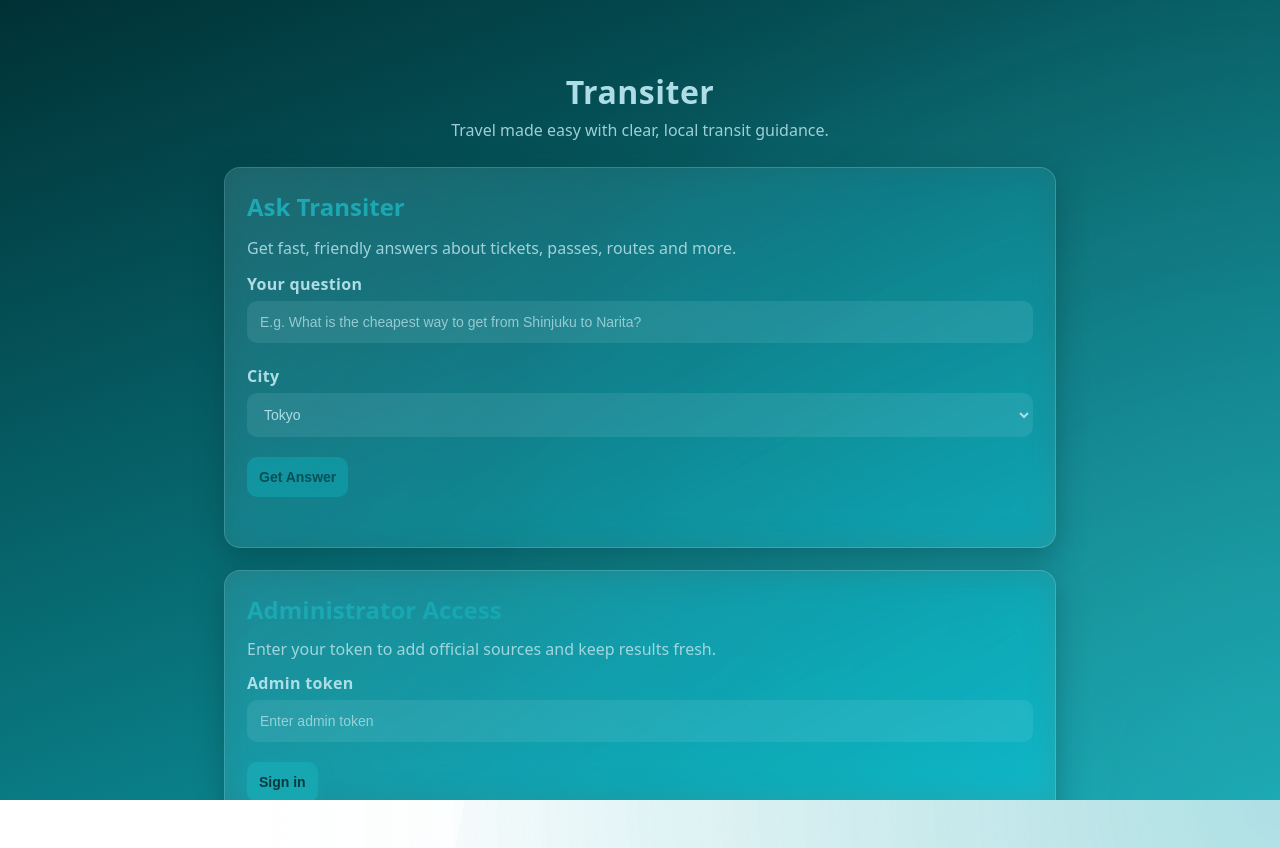
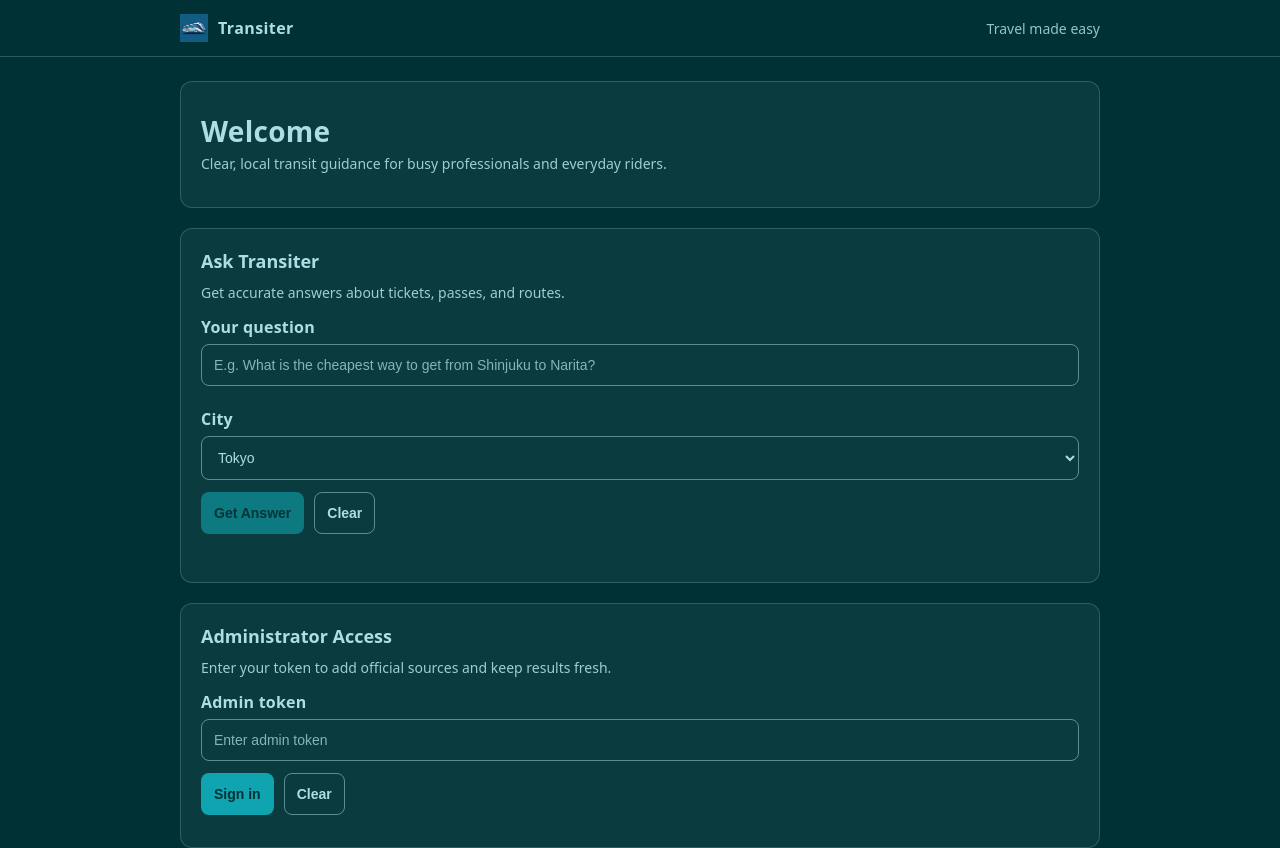
Before and after one commit to Shahzaibahmed779/RAG, a React (Vite) app in the folder Transiter/frontend/: page / in a window 1280 px wide. Shown: the top 848 px of the page. Before the commit the page ends 800 px from the top, so only its background shows below. Built offline with nearby package versions, Linux system fonts and the light colour scheme; no server answers.

Commit message:
feat: enhance UI with logo, improved header, and added buttons for clearing and resetting inputs.
Co-authored-by: Genie <genie@cosine.sh>

```diff
--- a/Transiter/frontend/src/App.jsx
+++ b/Transiter/frontend/src/App.jsx
@@ -1,5 +1,6 @@
 import { useState } from "react";
 import ReactMarkdown from "react-markdown";
+import logo from "./assets/logo.png";
 
 const API = import.meta.env.VITE_API_URL;
 
@@ -29,9 +30,9 @@ function Chat() {
 
   return (
     <div className="card">
-      <h2 style={{ marginBottom: "14px" }}>Ask Transiter</h2>
-      <p style={{ marginTop: 0, marginBottom: "14px", opacity: 0.9 }}>
-        Get fast, friendly answers about tickets, passes, routes and more.
+      <h2>Ask Transiter</h2>
+      <p className="section-sub">
+        Get accurate answers about tickets, passes, and routes.
       </p>
 
       <label className="field-label">Your question</label>
@@ -51,9 +52,20 @@ function Chat() {
         <option value="Kyoto">Kyoto</option>
       </select>
 
+      <div style={{ display: "flex", gap: 10 }}>
         <button onClick={ask} disabled={loading || !query.trim()}>
           {loading ? "Thinking…" : "Get Answer"}
         </button>
+        <button
+          className="btn-secondary"
+          onClick={() => {
+            setQuery("");
+            setAnswer("");
+          }}
+        >
+          Clear
+        </button>
+      </div>
 
       <div style={{ marginTop: 16, whiteSpace: "pre-wrap", maxHeight: "320px", overflowY: "auto" }} className="markdown">
         <ReactMarkdown>{answer}</ReactMarkdown>
@@ -95,7 +107,7 @@ function Admin({ token }) {
   return (
     <div className="card">
       <h2>Knowledge Ingestion</h2>
-      <p style={{ marginTop: 0, marginBottom: "12px", opacity: 0.9 }}>
+      <p className="section-sub">
         Add trusted URLs to improve Transiter’s city-specific guidance.
       </p>
 
@@ -124,7 +136,20 @@ function Admin({ token }) {
         placeholder="fares, passes, routes"
       />
 
+      <div style={{ display: "flex", gap: 10 }}>
         <button onClick={ingest}>Ingest</button>
+        <button
+          className="btn-secondary"
+          onClick={() => {
+            setUrls("");
+            setTags("");
+            setResult("");
+          }}
+        >
+          Reset
+        </button>
+      </div>
+
       <pre style={{ marginTop: 12, fontSize: "0.9em", whiteSpace: "pre-wrap" }}>
         {result}
       </pre>
@@ -146,23 +171,30 @@ export default function App() {
 
   return (
     <>
-      {/* brand background accents */}
-      <div className="wave"></div>
-      <div className="wave wave2"></div>
-      <div className="wave wave3"></div>
+      <header className="app-header">
+        <div className="app-header-inner">
+          <div className="brand">
+            <img src={logo} alt="Transiter logo" />
+            <div className="brand-name">Transiter</div>
+          </div>
+          <div className="header-sub">Travel made easy</div>
+        </div>
+      </header>
 
       <div className="container">
-        <h1 style={{ marginTop: "46px", marginBottom: "6px" }}>Transiter</h1>
-        <p style={{ textAlign: "center", marginTop: 0, marginBottom: "26px", opacity: 0.9 }}>
-          Travel made easy with clear, local transit guidance.
+        <div className="card">
+          <h1>Welcome</h1>
+          <p className="section-sub">
+            Clear, local transit guidance for busy professionals and everyday riders.
           </p>
+        </div>
 
         <Chat />
 
         {!isAdmin ? (
           <div className="card">
             <h2>Administrator Access</h2>
-            <p style={{ marginTop: 0, marginBottom: "12px", opacity: 0.9 }}>
+            <p className="section-sub">
               Enter your token to add official sources and keep results fresh.
             </p>
             <label className="field-label">Admin token</label>
@@ -171,11 +203,23 @@ export default function App() {
               onChange={(e) => setAdminToken(e.target.value)}
               placeholder="Enter admin token"
             />
+            <div style={{ display: "flex", gap: 10 }}>
               <button onClick={tryLogin}>Sign in</button>
+              <button
+                className="btn-secondary"
+                onClick={() => setAdminToken("")}
+              >
+                Clear
+              </button>
+            </div>
           </div>
         ) : (
           <Admin token={adminToken} />
         )}
+
+        <footer className="footer">
+          © {new Date().getFullYear()} Transiter. All rights reserved.
+        </footer>
       </div>
     </>
   );
--- a/Transiter/frontend/src/index.css
+++ b/Transiter/frontend/src/index.css
@@ -11,202 +11,189 @@ body,
   height: 100%;
   margin: 0;
   font-family: system-ui, -apple-system, Segoe UI, Roboto, Arial, sans-serif;
-  background: linear-gradient(160deg, var(--bg) 0%, var(--primary) 100%);
+  background: var(--bg);
   color: var(--text);
-  overflow-x: hidden;
 }
 
-.container {
-  max-width: 880px;
-  margin: 0 auto;
-  padding: 24px;
-  position: relative;
-  z-index: 1; /* keep UI above waves */
+* {
+  box-sizing: border-box;
 }
 
-/* Glass card with subtle border */
-.card {
-  background: rgba(175, 221, 229, 0.08); /* accent tint */
-  backdrop-filter: blur(16px) saturate(160%);
-  border-radius: 16px;
-  padding: 22px;
-  margin-bottom: 22px;
-  border: 1px solid rgba(175, 221, 229, 0.25);
-  box-shadow: 0 10px 30px rgba(0, 49, 53, 0.35); /* bg color shadow */
-  position: relative;
-  overflow: hidden;
+/* Header */
+.app-header {
+  position: sticky;
+  top: 0;
+  z-index: 10;
+  background: var(--bg);
+  border-bottom: 1px solid rgba(175, 221, 229, 0.25);
+  backdrop-filter: saturate(140%);
 }
 
-.card::before {
-  content: "";
-  position: absolute;
-  top: -60%;
-  left: -40%;
-  width: 180%;
-  height: 200%;
-  background: linear-gradient(
-    120deg,
-    rgba(175, 221, 229, 0.18) 0%,
-    transparent 55%
-  );
-  transform: rotate(18deg);
-  pointer-events: none;
+.app-header-inner {
+  max-width: 960px;
+  margin: 0 auto;
+  padding: 14px 20px;
+  display: flex;
+  align-items: center;
+  gap: 12px;
 }
 
+.brand {
+  display: flex;
+  align-items: center;
+  gap: 10px;
+}
+
+.brand img {
+  width: 28px;
+  height: 28px;
+}
+
+.brand-name {
+  color: var(--accent);
+  font-weight: 700;
+  letter-spacing: 0.4px;
+}
+
+.header-sub {
+  margin-left: auto;
+  color: rgba(175, 221, 229, 0.85);
+  font-size: 14px;
+}
+
+/* Layout */
+.container {
+  max-width: 960px;
+  margin: 0 auto;
+  padding: 24px 20px;
+}
+
+/* Card */
+.card {
+  background: rgba(175, 221, 229, 0.06);
+  border-radius: 12px;
+  padding: 20px;
+  margin-bottom: 20px;
+  border: 1px solid rgba(175, 221, 229, 0.22);
+}
+
+/* Headings */
 h1 {
   color: var(--accent);
-  margin: 0 0 8px 0;
-  text-align: center;
-  letter-spacing: 0.5px;
+  margin: 10px 0 4px 0;
+  letter-spacing: 0.3px;
+  font-size: 28px;
 }
 
 h2 {
-  color: var(--primary);
-  margin: 0 0 12px 0;
-  text-align: left;
+  color: var(--accent);
+  margin: 0 0 10px 0;
+  font-size: 18px;
+  font-weight: 700;
 }
 
+.section-sub {
+  margin: 0 0 14px 0;
+  color: rgba(175, 221, 229, 0.9);
+  font-size: 14px;
+}
+
+/* Fields */
 .field-label {
   display: block;
   margin: 10px 0 6px;
   color: var(--accent);
   font-weight: 600;
-  letter-spacing: 0.3px;
+  letter-spacing: 0.2px;
 }
 
 input,
 select,
 textarea,
 button {
-  border: none;
-  border-radius: 10px;
+  border-radius: 8px;
   padding: 12px;
   font-size: 14px;
   margin-bottom: 12px;
 }
 
-* {
-  box-sizing: border-box;
-}
-
 input,
 select,
 textarea {
-  background: rgba(175, 221, 229, 0.12);
+  width: 100%;
   color: var(--text);
-  width: 100%;
+  background: transparent;
+  border: 1px solid rgba(175, 221, 229, 0.5);
   outline: none;
-  border: 1px solid transparent;
-  transition: border-color 0.2s, background 0.2s;
+  transition: border-color 0.2s ease;
 }
 
 input:focus,
 select:focus,
 textarea:focus {
   border-color: var(--primary);
-  background: rgba(175, 221, 229, 0.18);
 }
 
 input::placeholder,
 textarea::placeholder {
-  color: rgba(175, 221, 229, 0.8);
+  color: rgba(175, 221, 229, 0.75);
 }
 
+/* Buttons */
 button {
+  border: 1px solid transparent;
   background: var(--primary);
   color: #003135;
   font-weight: 700;
   cursor: pointer;
-  transition: transform 0.06s ease, background 0.2s ease, box-shadow 0.2s ease;
-  margin-top: 0.5rem;
-  box-shadow: 0 6px 16px rgba(15, 164, 175, 0.35);
+  transition: background 0.15s ease, opacity 0.15s ease;
 }
 
 button:hover {
   background: var(--accent);
-  transform: translateY(-1px);
-  box-shadow: 0 8px 18px rgba(175, 221, 229, 0.35);
 }
 
 button:disabled {
   opacity: 0.6;
   cursor: not-allowed;
-  box-shadow: none;
 }
 
-/* subtle brand waves */
-.wave {
-  position: fixed;
-  width: 200%;
-  height: 200%;
-  background: radial-gradient(
-    circle at center,
-    rgba(15, 164, 175, 0.3) 0%,
-    transparent 60%
-  );
-  border-radius: 40%;
-  animation: rotateWaves 25s linear infinite;
-  z-index: 0;
+.btn-secondary {
+  background: transparent;
+  color: var(--accent);
+  border: 1px solid rgba(175, 221, 229, 0.5);
 }
 
-.wave.wave2 {
-  animation: rotateWavesReverse 70s linear infinite;
-  opacity: 0.35;
-  background: radial-gradient(
-    circle at center,
-    rgba(175, 221, 229, 0.25) 0%,
-    transparent 65%
-  );
+.btn-secondary:hover {
+  border-color: var(--accent);
 }
 
-.wave.wave3 {
-  animation: rotateWaves 100s linear infinite;
-  opacity: 0.25;
-  background: radial-gradient(
-    circle at center,
-    rgba(15, 164, 175, 0.18) 0%,
-    transparent 70%
-  );
+/* Markdown */
+.markdown {
+  color: var(--accent);
+  line-height: 1.6;
 }
 
-@keyframes rotateWaves {
-  from {
-    transform: rotate(0deg);
-  }
-  to {
-    transform: rotate(-360deg);
-  }
-}
-
-@keyframes rotateWavesReverse {
-  from {
-    transform: rotate(0deg);
-  }
-  to {
-    transform: rotate(360deg);
-  }
-}
-
-/* markdown area */
-.markdown {
-  color: var(--accent);
+/* Footer */
+.footer {
+  max-width: 960px;
+  margin: 30px auto 20px;
+  padding: 0 20px;
+  color: rgba(175, 221, 229, 0.7);
+  font-size: 12px;
+  border-top: 1px solid rgba(175, 221, 229, 0.2);
+  padding-top: 14px;
 }
 
 /* Responsive */
 @media (max-width: 600px) {
+  .app-header-inner {
+    padding: 12px 14px;
+  }
   .container {
-    padding: 16px;
+    padding: 16px 14px;
   }
-
   .card {
     padding: 16px;
   }
-
-  button,
-  input,
-  select,
-  textarea {
-    font-size: 13px;
-    padding: 10px;
-  }
 }
```
Lines whose indentation alone changed are shown as unchanged.
